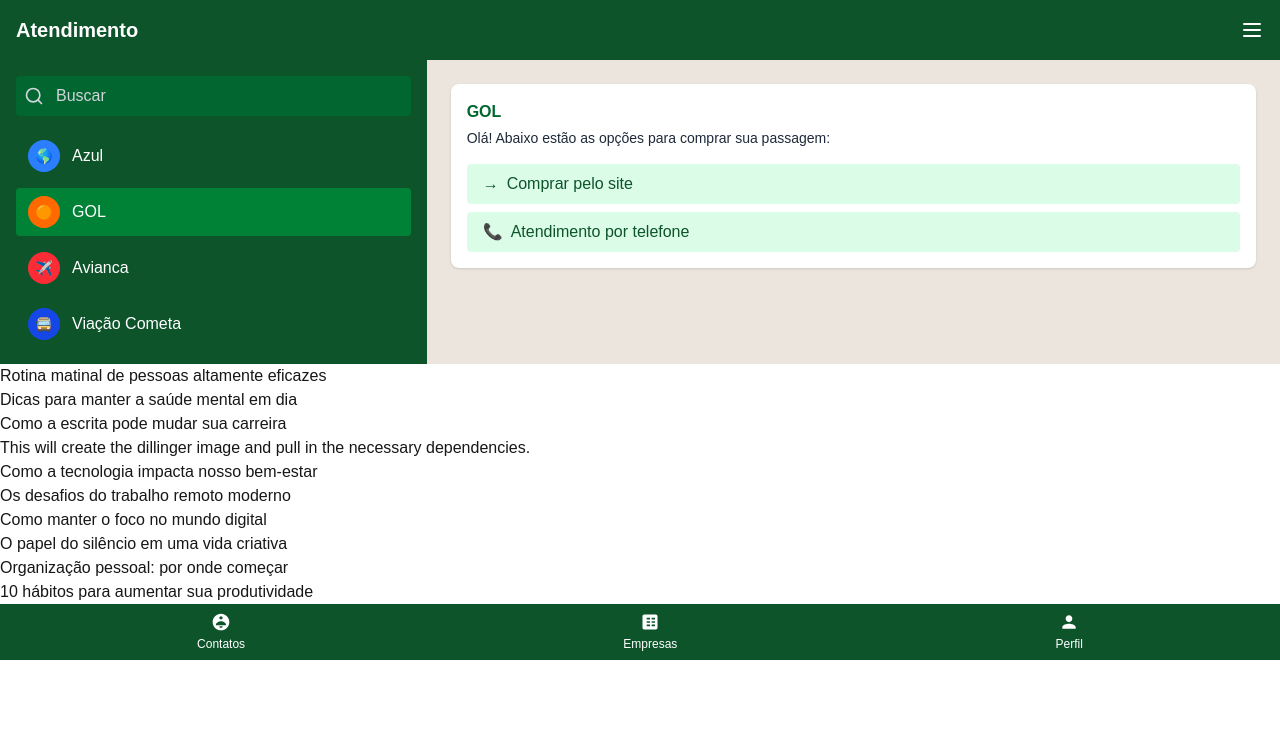
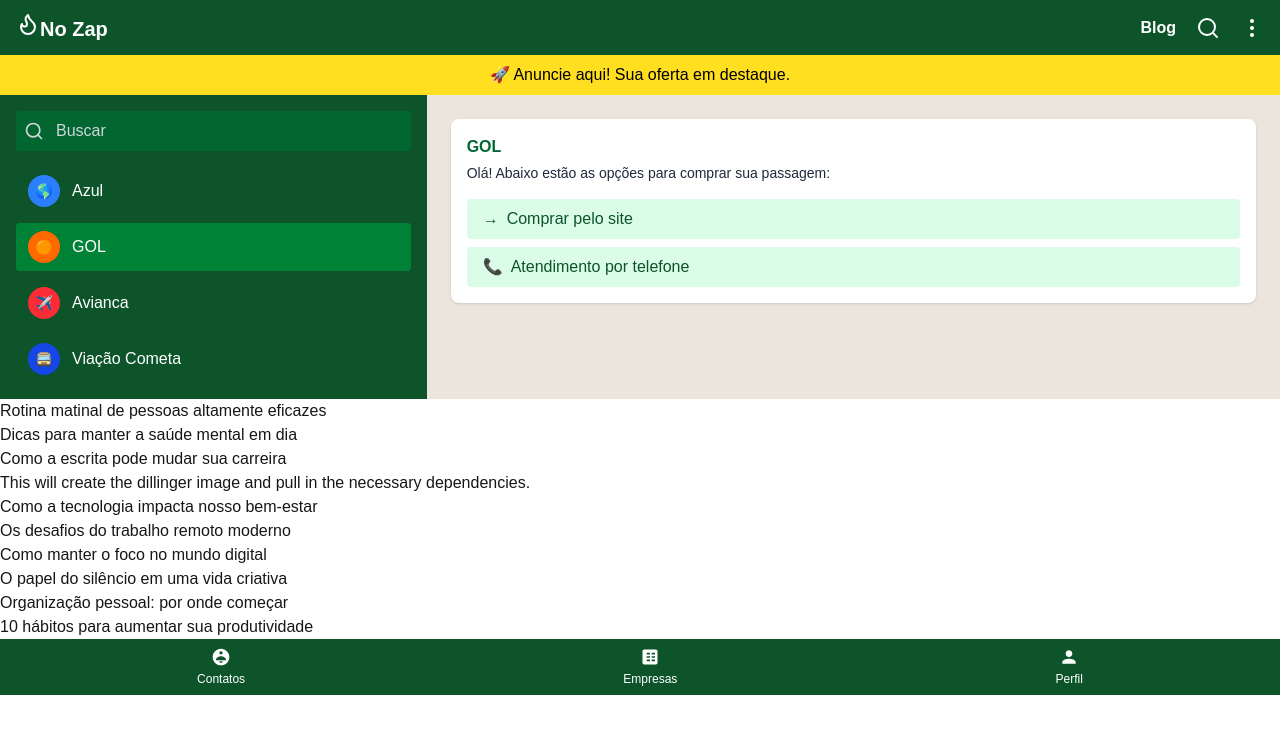
Before and after one commit to WilliaMachadoCosta/Blog, a Next.js app in the folder chama/: page / in a window 1280 px wide. Shown: the top 734 px of the page. Built offline with nearby package versions, Linux system fonts and the light colour scheme.

Commit message:
featÇ Adicionando novo header e teste de layout

```diff
--- a/chama/src/app/layout.tsx
+++ b/chama/src/app/layout.tsx
@@ -3,6 +3,7 @@
 import Header from '@/components/header/Header'
 import './globals.css'
 import { Footer } from '@/components/footer/footer'
+import AdBanner from '@/components/banner/adBanner'
 
 
 
@@ -18,9 +19,9 @@ export default function RootLayout({
 }) {
   return (
     <html lang="pt">
-      <body>
+      <body >
         <Header />
-
+        <AdBanner />
         {children}
         <Footer />
       </body>
--- a/chama/src/app/page.tsx
+++ b/chama/src/app/page.tsx
@@ -1,5 +1,6 @@
 
-import Body from "@/components/body/body";
+
+import Container from "@/components/container/container";
 import { PostList } from "@/components/postsList";
 import { SpinLoader } from "@/components/SpinLoad/SpinLoader";
 import { Suspense } from "react";
@@ -8,10 +9,9 @@ export default function Home() {
   return (
     <div >
       <Suspense fallback={<SpinLoader />}>
-        <Body />
+        <Container />
         <PostList />
       </Suspense>
-
     </div>
   );
 }
--- /dev/null
+++ b/chama/src/components/banner/adBanner.tsx
@@ -0,0 +1,7 @@
+export default function AdBanner() {
+    return (
+        <div className="w-full bg-yellow-300 dark:bg-yellow-700 text-black dark:text-white text-center p-2">
+            🚀 Anuncie aqui! Sua oferta em destaque.
+        </div>
+    );
+}
--- /dev/null
+++ b/chama/src/components/container/companyList.tsx
@@ -0,0 +1,24 @@
+import Link from "next/link";
+
+const companies = [
+    { name: "Azul", slug: "azul" },
+    { name: "GOL", slug: "gol" },
+    { name: "Avianca", slug: "avianca" },
+    { name: "Viação Cometa", slug: "viacao-cometa" },
+];
+
+export default function CompanyList() {
+    return (
+        <div className="grid grid-cols-1 gap-4">
+            {companies.map((company) => (
+                <Link
+                    key={company.slug}
+                    href={`/company/${company.slug}`}
+                    className="p-4 rounded-lg bg-white shadow hover:shadow-md transition"
+                >
+                    {company.name}
+                </Link>
+            ))}
+        </div>
+    );
+}
--- /dev/null
+++ b/chama/src/components/container/companyPage.tsx
@@ -0,0 +1,29 @@
+import Link from "next/link";
+
+export default function CompanyPage({
+    params,
+}: {
+    params: { slug: string };
+}) {
+    return (
+        <div className="p-4">
+            <Link
+                href="/"
+                className="text-sm text-blue-500 hover:underline block mb-4"
+            >
+                ← Voltar
+            </Link>
+
+            <h1 className="text-2xl font-bold mb-4 capitalize">{params.slug}</h1>
+
+            <div className="space-y-3">
+                <button className="w-full p-3 rounded bg-green-100 dark:bg-green-900">
+                    Comprar pelo site
+                </button>
+                <button className="w-full p-3 rounded bg-green-100 dark:bg-green-900">
+                    Atendimento por telefone
+                </button>
+            </div>
+        </div>
+    );
+}
--- a/chama/src/components/body/body.tsx
+++ b/chama/src/components/container/container.tsx
@@ -9,7 +9,7 @@ const companies = [
     { name: "Avianca", color: "bg-red-500", logo: "✈️" },
     { name: "Viação Cometa", color: "bg-blue-700", logo: "🚍" },
 ];
-export default function Body() {
+export default function Container() {
     const [selected, setSelected] = useState("GOL");
     return (
         <div >
--- a/chama/src/components/header/Header.tsx
+++ b/chama/src/components/header/Header.tsx
@@ -1,13 +1,38 @@
 
 'use client'
-import { Menu } from 'lucide-react';
+import { Search, MoreVertical, Flame } from "lucide-react";
+import Link from "next/link";
 
 export default function Header() {
     return (
+        <header className="w-full bg-green-900 text-white flex items-center justify-between px-4 py-3 shadow-md">
+            {/* Logo ou Nome */}
+            <div className="text-xl font-semibold">
+                {/* Pesquisa */}
+                <button aria-label="Pesquisar">
+                    <Flame className="w-6 h-6" />
+                </button>
+                No Zap
+            </div>
 
-        <header className="bg-green-900 text-white p-4 flex items-center justify-between">
-            <h1 className="text-xl font-bold">Atendimento</h1>
-            <Menu className="w-6 h-6" />
+            {/* Ícones */}
+
+            <div className="flex items-center gap-5">
+                {/* Link para Blog */}
+                <Link href="#" aria-label="Blog">
+                    <p className="font-semibold">Blog</p>
+                </Link>
+
+                {/* Pesquisa */}
+                <button aria-label="Pesquisar">
+                    <Search className="w-6 h-6" />
+                </button>
+
+                {/* Menu (três pontinhos) */}
+                <button aria-label="Menu">
+                    <MoreVertical className="w-6 h-6" />
+                </button>
+            </div>
         </header>
     );
 }
```
